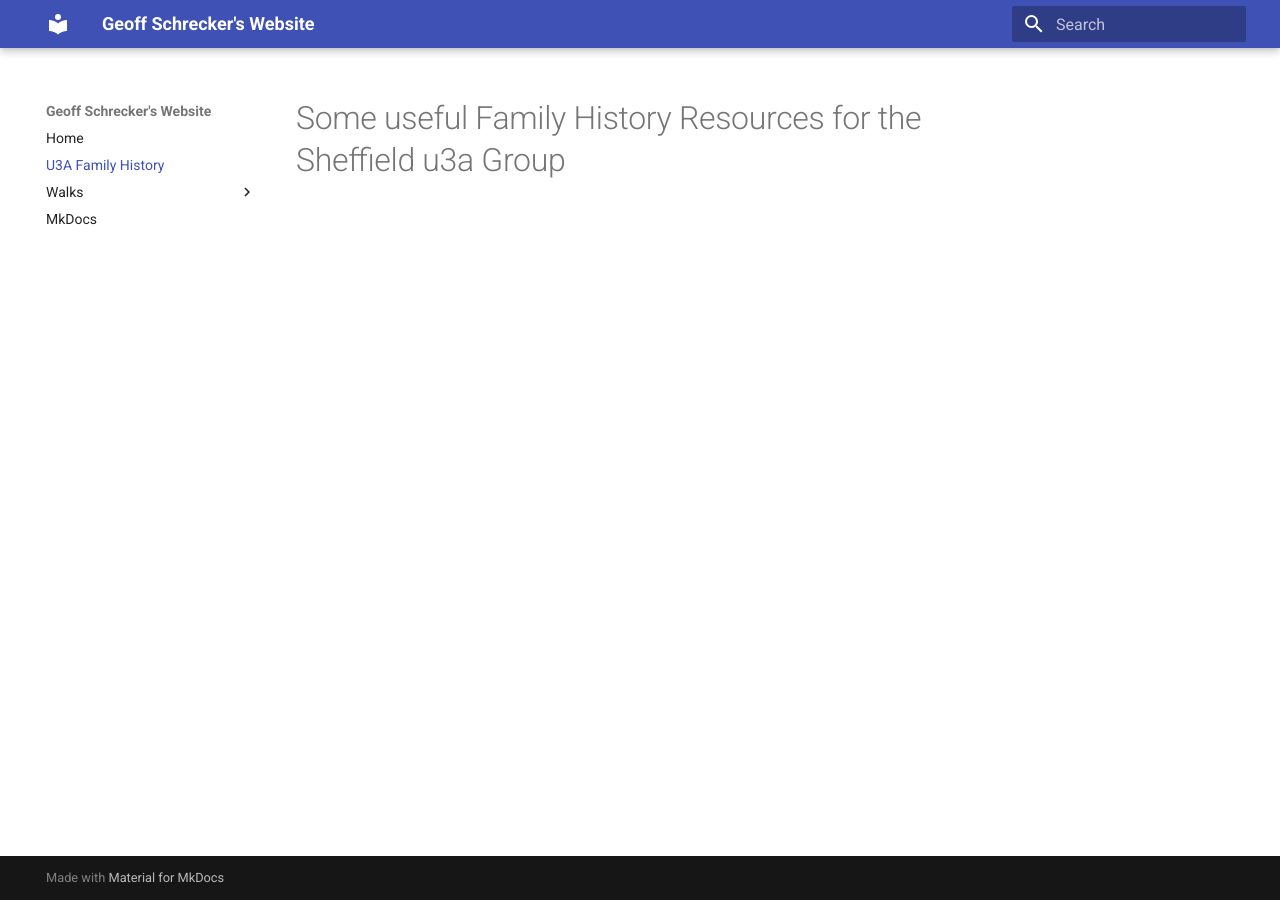
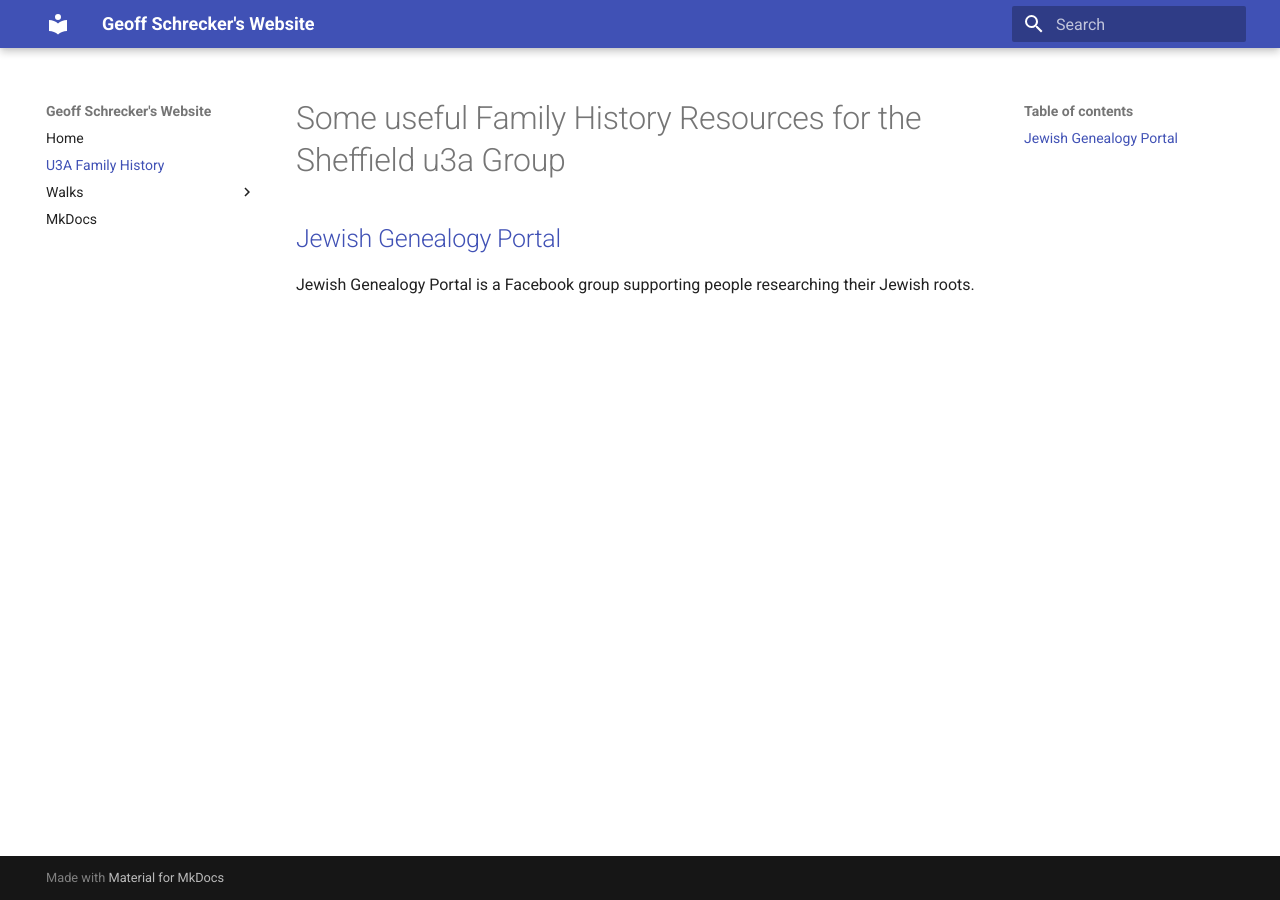
Before and after one commit to GeoffSchrecker/geoffschrecker, an MkDocs documentation site: the page built from docs/family_history.md, in a window 1280 px wide. Built offline with MkDocs 1.6.1 and Material for MkDocs 9.7.7, drawn with Linux system fonts in a browser that asks for light colours.

Commit message:
Add Jewish Genealogy Portal

```diff
--- a/docs/family_history.md
+++ b/docs/family_history.md
@@ -1 +1,4 @@
 #Some useful Family History Resources for the Sheffield u3a Group
+
+##[Jewish Genealogy Portal](https://www.facebook.com/groups/JewishGenealogyPortal)
+Jewish Genealogy Portal is a Facebook group supporting people researching their Jewish roots.
```
